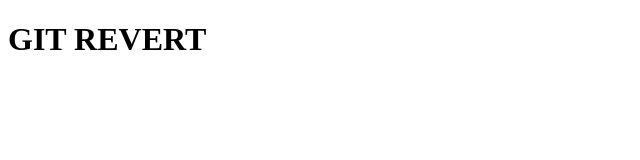
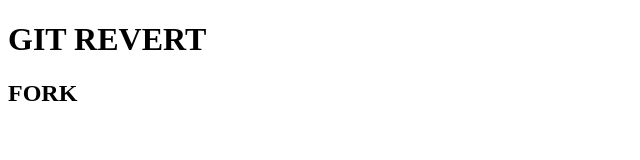
Before and after one commit to Eshhaa11/git, a plain HTML site: page index.html in a window 1280 px wide. Shown: the whole page, without its empty margins (0-640 px from the left). Drawn offline with Linux system fonts and the light colour scheme.

Commit message:
Added FORK

```diff
--- a/index.html
+++ b/index.html
@@ -7,6 +7,6 @@
 </head>
 <body>
     <h1>GIT REVERT</h1>
-
+    <h2>FORK</h2>
 </body>
 </html>
```
